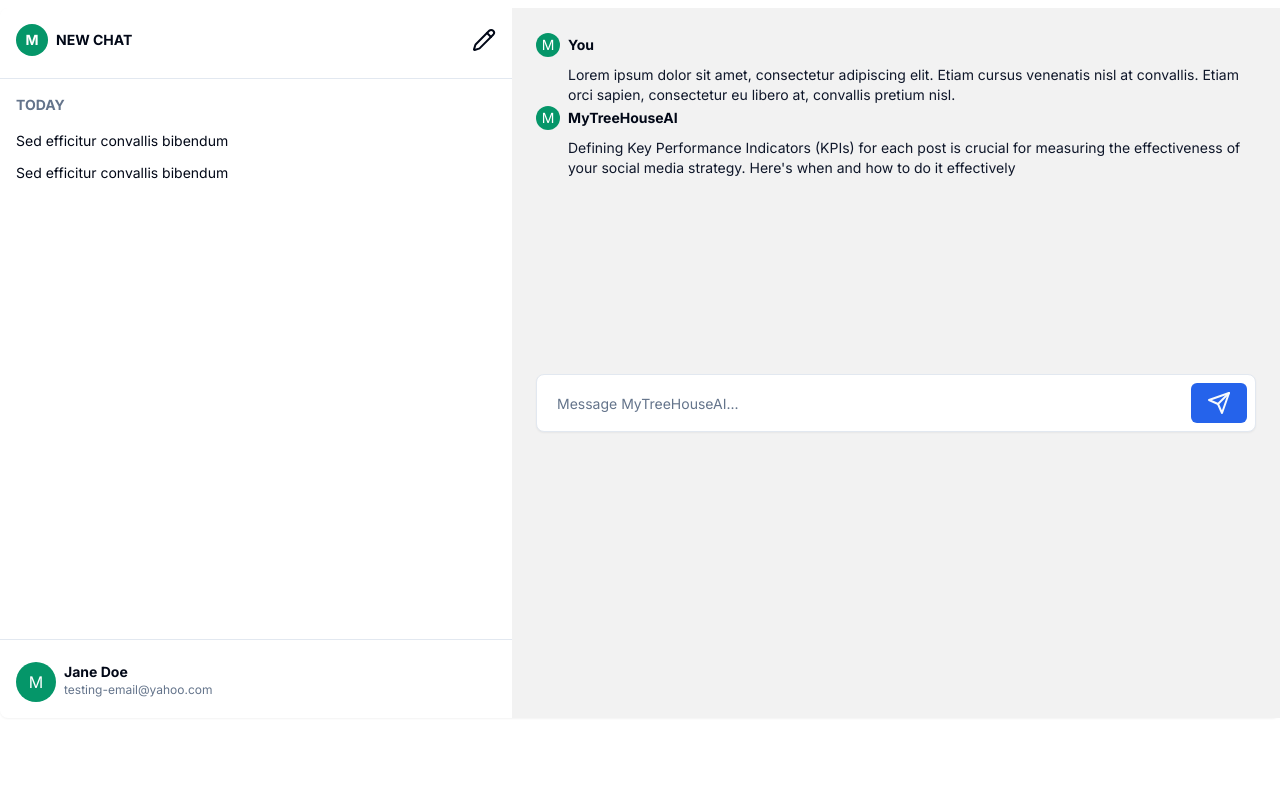
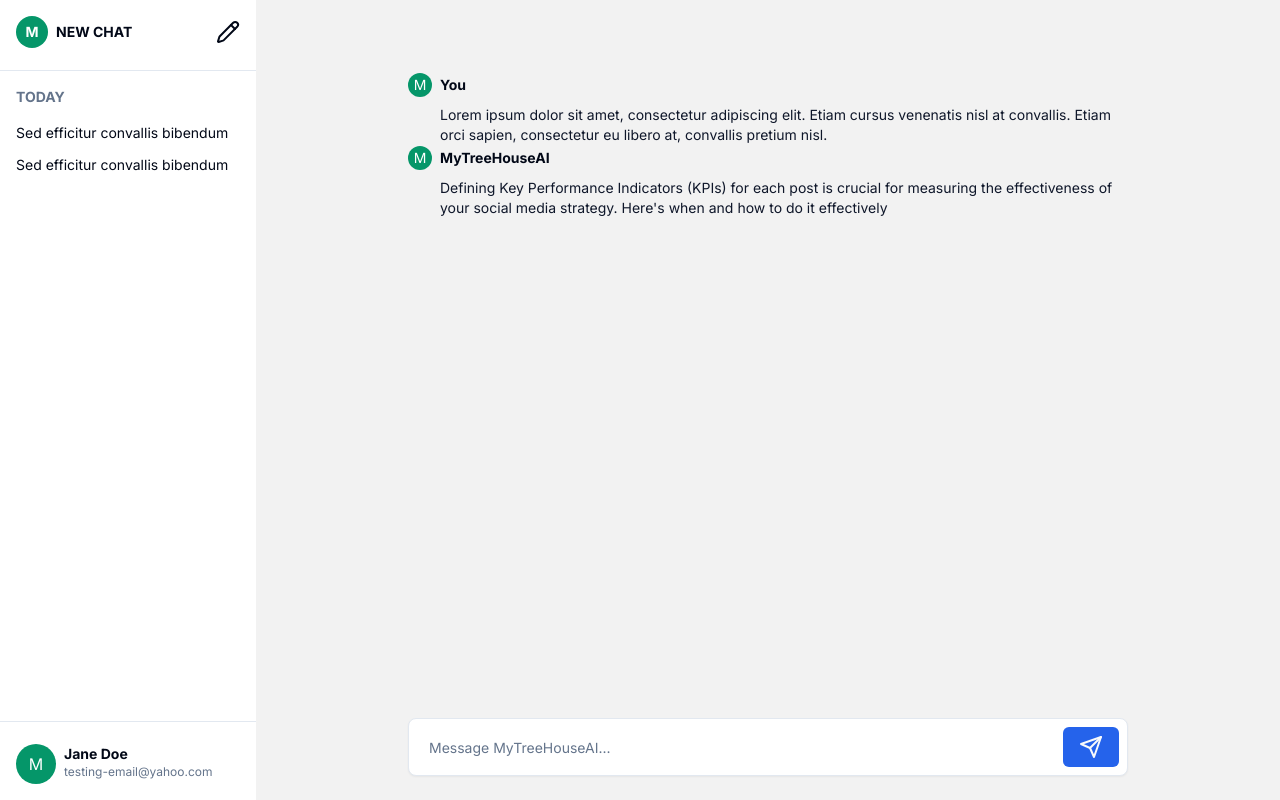
Before and after one commit to mytreehouse-ai/cygnus-a, a Next.js app: page /ai/chat in a window 1280 px wide. Built offline with nearby package versions, Linux system fonts and the light colour scheme.

Commit message:
fixed tablet and desktop AI CHAT view

```diff
--- a/components/ai-chat/index.tsx
+++ b/components/ai-chat/index.tsx
@@ -32,7 +32,7 @@
   }
 
   return (
-    <main className="flex  grow flex-col justify-between pb-4 pt-2 md:min-h-[calc(100vh_-_250px)] lg:mx-auto lg:my-auto lg:max-w-7xl">
+    <main className="flex h-[calc(100vh)] grow flex-col justify-between lg:mx-auto ">
       <ChatHistory
         open={showChatHistory}
         onClose={() => setShowChatHistory(false)}
@@ -56,8 +56,8 @@
           </Button>
         </div> */}
 
-        <Card className=" h-[calc(100vh_-_90px)] border-none md:flex md:items-stretch">
-          <CardHeader className=" flex flex-col justify-between md:w-2/5 md:p-0">
+        <Card className=" h-[calc(100vh_-_90px)] border-none shadow-none md:flex md:items-stretch">
+          <CardHeader className=" flex  flex-col justify-between md:h-[calc(100vh)] md:w-2/5 md:p-0 lg:w-[20%] ">
             <div className="flex shrink-0 items-center justify-between md:p-4">
               <LayoutList
                 onClick={handleListButtonClick}
@@ -85,7 +85,7 @@
             </div>
 
             <Separator className="hidden md:block" />
-            <div className=" hidden px-4 py-4 md:block">
+            <div className=" hidden bg-white px-4 py-4 md:block">
               <div className="inline-flex gap-x-2">
                 <div className="shink-0 flex h-3 w-3 cursor-pointer items-center justify-center rounded-full border-0 bg-emerald-600 p-5  font-normal text-white">
                   M
@@ -99,7 +99,7 @@
               </div>
             </div>
           </CardHeader>
-          <CardContent className="h-full bg-[#F2F2F2] py-6 md:min-h-[calc(100vh_-_400px)] md:w-3/5">
+          <CardContent className="md:w-3/ h-[calc(100vh_-_90px)] bg-[#F2F2F2]  py-6 md:h-[calc(100vh)] lg:w-[80%]">
             <ChatBody />
           </CardContent>
         </Card>
@@ -132,8 +132,10 @@
     console.log("submitted");
   };
 
+  //  md:min-h-[calc(100vh_-_300px)] lg:md:min-h-[calc(100vh_-_400px)]
+
   return (
-    <div className="flex min-h-full flex-col justify-between gap-y-8  md:min-h-[calc(100vh_-_300px)] lg:md:min-h-[calc(100vh_-_400px)]">
+    <div className="flex min-h-full flex-col justify-between gap-y-8 md:pt-12 lg:px-32  ">
       <div>
         {DUMMY_MESSAGE.map((i) => (
           <div key={i.id}>
```
